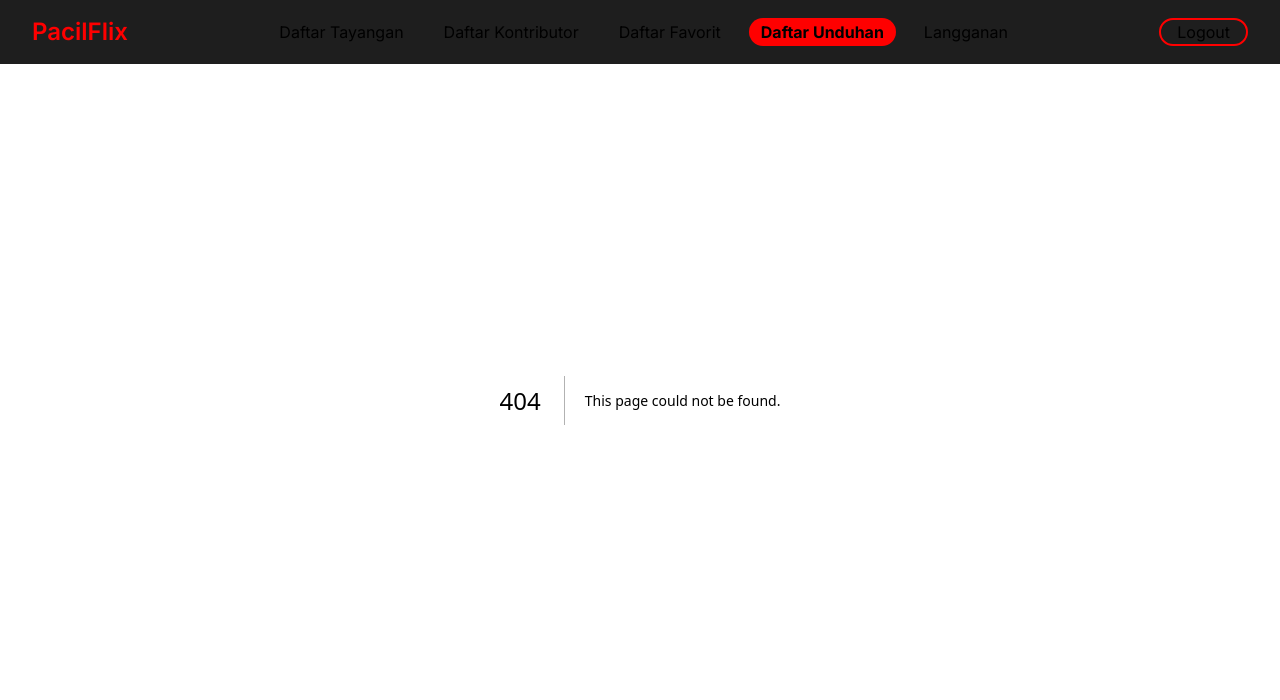
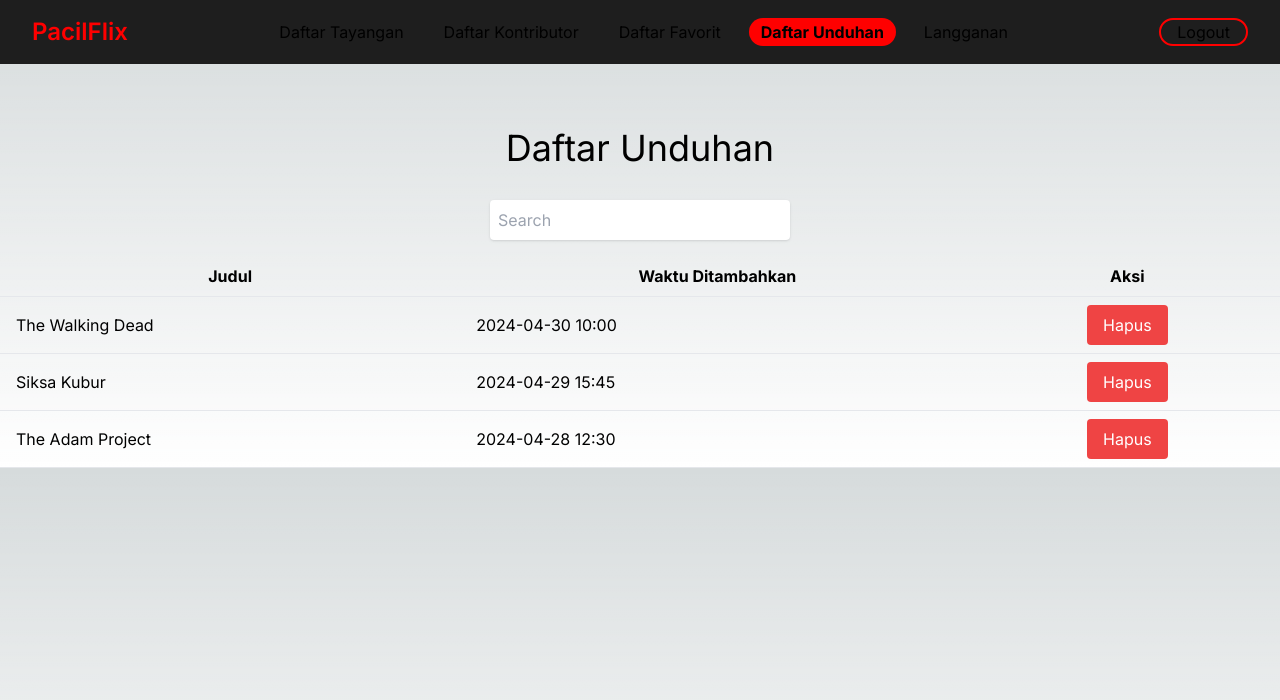
Before and after one commit to BasDat-E12-241/PacilFlix-fe, a Next.js app: page /daftar-unduhan in a window 1280 px wide. Before the commit this address had no page. Shown: the top 700 px of the page. Built offline with nearby package versions, Linux system fonts and the light colour scheme.

Commit message:
add favorites and unduhan page based Yeala's Figma

```diff
--- /dev/null
+++ b/src/app/daftar-favorit/page.tsx
@@ -0,0 +1,74 @@
+"use client";
+import React, { useState } from 'react';
+import Navbar from '../navbar';
+
+const favorites = [
+  { judul: 'Judul Favorit 1', waktu: '2024-04-01', id: 1 },
+  { judul: 'Judul Favorit 2', waktu: '2024-04-15', id: 2 },
+  { judul: 'Judul Favorit 3', waktu: '2024-04-20', id: 3 },
+];
+
+export default function DaftarFavorit() {
+  const [searchTerm, setSearchTerm] = useState('');
+
+  const handleSearchChange = (event) => {
+    setSearchTerm(event.target.value);
+  };
+
+  const handleDelete = (id) => {
+    // Logik untuk menghapus item dari daftar
+    console.log("Hapus item dengan ID:", id);
+  };
+
+  const filteredFavorites = favorites.filter(favorite =>
+    favorite.judul.toLowerCase().includes(searchTerm.toLowerCase())
+  );
+
+  return (
+    <>
+      <Navbar />
+      <div className="container mx-auto pt-24">
+        <h1 className="text-center text-4xl my-8">Daftar Favorit</h1>
+        <div className='flex justify-center my-4'>
+          <input
+              type="text"
+              placeholder="Search"
+              value={searchTerm}
+              onChange={handleSearchChange}
+              className="p-2 shadow rounded border-0"
+              style={{ width: '300px' }}
+          />
+        </div>
+        <div className="overflow-x-auto">
+          <table className="table-auto w-full">
+            <thead className="border-b">
+              <tr>
+                <th className="px-4 py-2">Judul</th>
+                <th className="px-4 py-2">Waktu Ditambahkan</th>
+                <th className="px-4 py-2 text-center">Aksi</th>
+              </tr>
+            </thead>
+            <tbody>
+              {filteredFavorites.map((download) => (
+                <tr key={download.id} className="border-b">
+                  <td className="px-4 py-2">{download.judul}</td>
+                  <td className="px-4 py-2">{download.waktu}</td>
+                  <td className="px-4 py-2">
+                    <div className="flex justify-center">
+                      <button
+                        onClick={() => handleDelete(download.id)}
+                        className="text-white bg-red-500 hover:bg-red-700 px-4 py-2 rounded focus:outline-none"
+                      >
+                        Hapus
+                      </button>
+                    </div>
+                  </td>
+                </tr>
+              ))}
+            </tbody>
+          </table>
+        </div>
+      </div>
+    </>
+  );
+}
--- /dev/null
+++ b/src/app/daftar-kontributor/page.tsx
@@ -0,0 +1,69 @@
+"use client";
+
+import React, { useState } from 'react';
+import Navbar from '../navbar';
+
+
+const contributors = [
+  { nama: 'John Doe', tipe: 'Sutradara', jenisKelamin: 'Laki-laki', kewarganegaraan: 'Indonesia' },
+  { nama: 'Jane Smith', tipe: 'pemain', jenisKelamin: 'Perempuan', kewarganegaraan: 'US' },
+  { nama: 'Juan Perez', tipe: 'penulis skenario', jenisKelamin: 'Laki-laki', kewarganegaraan: 'Spain' }
+];
+
+export default function DaftarKontributor() {
+
+  const [searchTerm, setSearchTerm] = useState('');
+
+  const handleSearchChange = (event) => {
+    setSearchTerm(event.target.value);
+  };
+
+  const filteredContributors = contributors.filter(contributor =>
+    contributor.nama.toLowerCase().includes(searchTerm.toLowerCase()) ||
+    contributor.tipe.toLowerCase().includes(searchTerm.toLowerCase()) ||
+    contributor.jenisKelamin.toLowerCase().includes(searchTerm.toLowerCase()) ||
+    contributor.kewarganegaraan.toLowerCase().includes(searchTerm.toLowerCase())
+  );
+
+  return (
+    <>
+      <Navbar />
+      <div className="container mx-auto pt-24">
+        <h1 className="text-center text-4xl my-8">Daftar Kontributor</h1>
+        <div className='flex justify-center my-4'>
+          <input
+              type="text"
+              placeholder="Search"
+              value={searchTerm}
+              onChange={handleSearchChange}
+              className="p-2 shadow rounded border-0 "
+              style={{ width: '300px' }}
+          />
+
+        </div>
+        <div className="overflow-x-auto">
+          <table className="table-auto w-full">
+            <thead className="border-b">
+              <tr>
+                <th className="px-4 py-2">Nama</th>
+                <th className="px-4 py-2">Tipe</th>
+                <th className="px-4 py-2">Jenis Kelamin</th>
+                <th className="px-4 py-2">Kewarganegaraan</th>
+              </tr>
+            </thead>
+            <tbody>
+              {contributors.map((contributor, index) => (
+                <tr key={index} className="border-b">
+                  <td className="px-4 py-2">{contributor.nama}</td>
+                  <td className="px-4 py-2">{contributor.tipe}</td>
+                  <td className="px-4 py-2">{contributor.jenisKelamin}</td>
+                  <td className="px-4 py-2">{contributor.kewarganegaraan}</td>
+                </tr>
+              ))}
+            </tbody>
+          </table>
+        </div>
+      </div>
+    </>
+  );
+}
--- /dev/null
+++ b/src/app/daftar-unduhan/page.tsx
@@ -0,0 +1,73 @@
+"use client";
+import React, { useState } from 'react';
+import Navbar from '../navbar';
+
+const downloads = [
+  { judul: 'The Walking Dead', waktu: '2024-04-30 10:00', id: 1 },
+  { judul: 'Siksa Kubur', waktu: '2024-04-29 15:45', id: 2 },
+  { judul: 'The Adam Project', waktu: '2024-04-28 12:30', id: 3 },
+];
+
+export default function DaftarUnduhan() {
+  const [searchTerm, setSearchTerm] = useState('');
+
+  const handleSearchChange = (event) => {
+    setSearchTerm(event.target.value);
+  };
+
+  const handleDelete = (id) => {
+    console.log("Hapus item dengan ID:", id);
+  };
+
+  const filteredDownloads = downloads.filter(download =>
+    download.judul.toLowerCase().includes(searchTerm.toLowerCase())
+  );
+
+  return (
+    <>
+      <Navbar />
+      <div className="container mx-auto pt-24">
+        <h1 className="text-center text-4xl my-8">Daftar Unduhan</h1>
+        <div className='flex justify-center my-4'>
+          <input
+              type="text"
+              placeholder="Search"
+              value={searchTerm}
+              onChange={handleSearchChange}
+              className="p-2 shadow rounded border-0"
+              style={{ width: '300px' }}
+          />
+        </div>
+        <div className="overflow-x-auto">
+          <table className="table-auto w-full">
+            <thead className="border-b">
+              <tr>
+                <th className="px-4 py-2">Judul</th>
+                <th className="px-4 py-2">Waktu Ditambahkan</th>
+                <th className="px-4 py-2 text-center">Aksi</th>
+              </tr>
+            </thead>
+            <tbody>
+              {filteredDownloads.map((download) => (
+                <tr key={download.id} className="border-b">
+                  <td className="px-4 py-2">{download.judul}</td>
+                  <td className="px-4 py-2">{download.waktu}</td>
+                  <td className="px-4 py-2">
+                    <div className="flex justify-center">
+                      <button
+                        onClick={() => handleDelete(download.id)}
+                        className="text-white bg-red-500 hover:bg-red-700 px-4 py-2 rounded focus:outline-none"
+                      >
+                        Hapus
+                      </button>
+                    </div>
+                  </td>
+                </tr>
+              ))}
+            </tbody>
+          </table>
+        </div>
+      </div>
+    </>
+  );
+}
```
